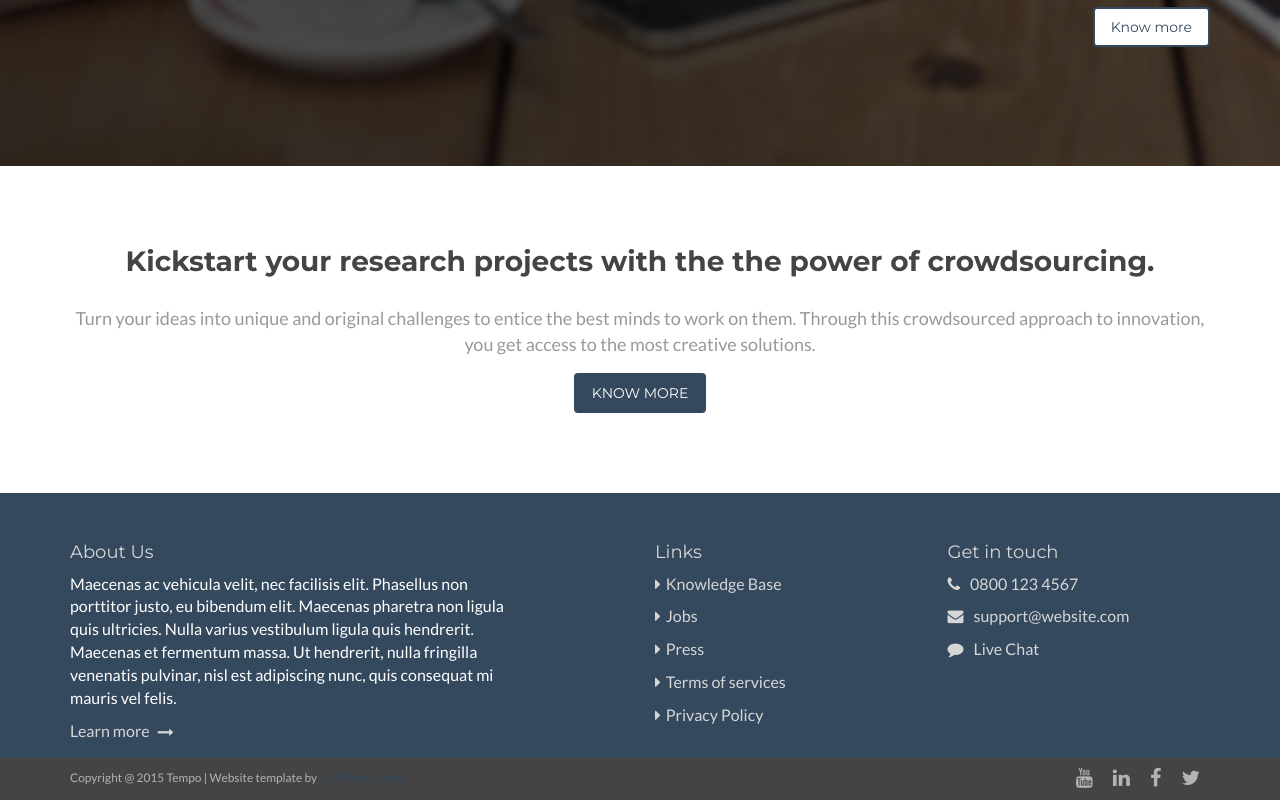
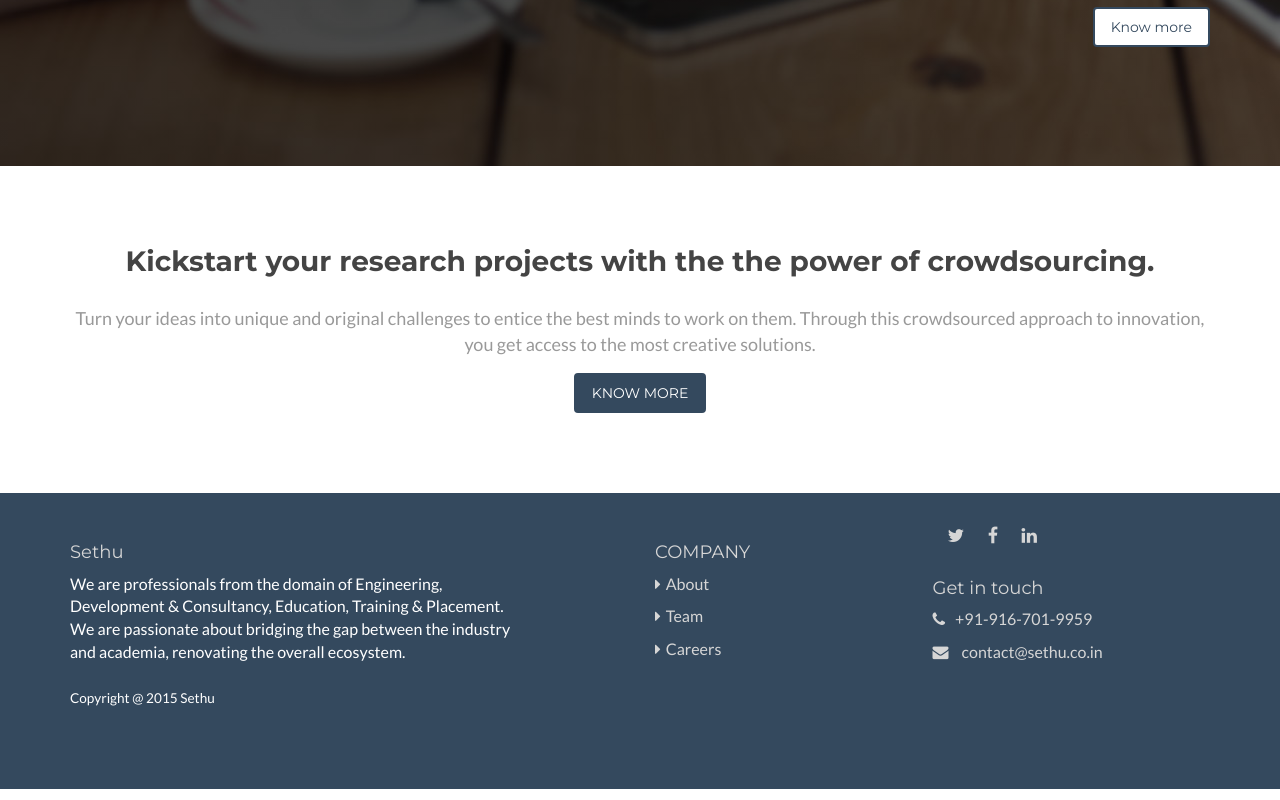
Before and after one commit to Mdevgaonkar/sethu_web, a website: page views/index.html in a window 1280 px wide. Shown: the part 2135-2935 px from the top of the page. Drawn offline with nearby package versions, Linux system fonts and the light colour scheme; files that its build step writes are made by us from their sources; files whose address does not match are found by name.

Commit message:
changed footer layout

```diff
--- a/views/partials/footer.html
+++ b/views/partials/footer.html
@@ -1,52 +1,92 @@
- <!-- ******FOOTER****** -->
- <footer class="footer">
+<!-- ******FOOTER****** -->
+<footer class="footer">
     <div class="footer-content">
         <div class="container">
             <div class="row">
                 <div class="footer-col col-md-5 col-sm-7 col-sm-12 about">
                     <div class="footer-col-inner">
-                        <h3 class="title">About Us</h3>
-                        <p>Maecenas ac vehicula velit, nec facilisis elit. Phasellus non porttitor justo, eu bibendum elit. Maecenas pharetra non ligula quis ultricies. Nulla varius vestibulum ligula quis hendrerit. Maecenas et fermentum massa. Ut hendrerit, nulla fringilla venenatis pulvinar, nisl est adipiscing nunc, quis consequat mi mauris vel felis.</p>
-                        <p><a class="more" href="#">Learn more <i class="fa fa-long-arrow-right"></i></a></p>
+                        <h3 class="title">Sethu</h3>
+                        <p>We are professionals from the domain of Engineering, Development & Consultancy, Education, Training
+                            & Placement. We are passionate about bridging the gap between the industry and academia, renovating
+                            the overall ecosystem.</p>
+                        <!-- <p><a class="more" href="#">Learn more <i class="fa fa-long-arrow-right"></i></a></p> -->
 
-                    </div><!--//footer-col-inner-->
-                </div><!--//foooter-col-->
+                    </div>
+                    <!--//footer-col-inner-->
+                </div>
+                <!--//foooter-col-->
                 <div class="footer-col col-md-3 col-sm-4 col-md-offset-1 links">
                     <div class="footer-col-inner">
-                        <h3 class="title">Links</h3>
+                        <h3 class="title">COMPANY</h3>
                         <ul class="list-unstyled">
-                            <li><a href="#"><i class="fa fa-caret-right"></i>Knowledge Base</a></li>
-                            <li><a href="#"><i class="fa fa-caret-right"></i>Jobs</a></li>
-                            <li><a href="#"><i class="fa fa-caret-right"></i>Press</a></li>
-                            <li><a href="#"><i class="fa fa-caret-right"></i>Terms of services</a></li>
-                            <li><a href="#"><i class="fa fa-caret-right"></i>Privacy Policy</a></li>
+                            <li>
+                                <a href="#">
+                                    <i class="fa fa-caret-right"></i>About</a>
+                            </li>
+                            <li>
+                                <a href="#">
+                                    <i class="fa fa-caret-right"></i>Team</a>
+                            </li>
+                            <li>
+                                <a href="#">
+                                    <i class="fa fa-caret-right"></i>Careers</a>
+                            </li>
+                            <!-- <li><a href="#"><i class="fa fa-caret-right"></i>Press</a></li> -->
+                            <!-- <li><a href="#"><i class="fa fa-caret-right"></i>Terms of services</a></li> -->
+                            <!-- <li><a href="#"><i class="fa fa-caret-right"></i>Privacy Policy</a></li> -->
                         </ul>
-                    </div><!--//footer-col-inner-->
-                </div><!--//foooter-col-->
+                    </div>
+                    <!--//footer-col-inner-->
+                </div>
+                <!--//foooter-col-->
                 <div class="footer-col col-md-3 col-sm-12 contact">
-                    <div class="footer-col-inner">
-                        <h3 class="title">Get in touch</h3>
-                        <div class="row">
-                            <p class="tel col-md-12 col-sm-4"><i class="fa fa-phone"></i>0800 123 4567</p>
-                            <p class="email col-md-12 col-sm-4"><i class="fa fa-envelope"></i><a href="#">support@website.com</a></p>
-                            <p class="email col-md-12 col-sm-4"><i class="fa fa-comment"></i><a href="#">Live Chat</a></p>
+                    <div class="row">
+                        <div class="footer-col-inner title">
+                            <ul class="social col-md-6 col-sm-6 col-xs-12 list-inline">
+                                <li>
+                                    <a href="#">
+                                        <i class="fa fa-twitter"></i>
+                                    </a>
+                                </li>
+                                <li>
+                                    <a href="#">
+                                        <i class="fa fa-facebook"></i>
+                                    </a>
+                                </li>
+                                <li>
+                                    <a href="#">
+                                        <i class="fa fa-linkedin"></i>
+                                    </a>
+                                </li>
+                            </ul>
                         </div>
-                    </div><!--//footer-col-inner-->
-                </div><!--//foooter-col-->
-            </div><!--//row-->
-        </div><!--//container-->
-    </div><!--//footer-content-->
-    <div class="bottom-bar">
-        <div class="container">
+                    </div>
+                    <div class="row">
+                        <div class="footer-col-inner">
+                            <h3 class="title">Get in touch</h3>
+                            <div class="row">
+                                <p class="tel col-md-12 col-sm-4">
+                                    <i class="fa fa-phone"></i>+91-916-701-9959</p>
+                                <p class="email col-md-12 col-sm-4">
+                                    <i class="fa fa-envelope"></i>
+                                    <a href="mailto:contact@sethu.co.in">contact@sethu.co.in</a>
+                                </p>
+                                <!-- <p class="email col-md-12 col-sm-4"><i class="fa fa-comment"></i><a href="#">Live Chat</a></p>     -->
+                            </div>
+                        </div>
+                        <!--//footer-col-inner-->
+                    </div>
+                </div>
+                <!--//foooter-col-->
+            </div>
+            <!--//row-->
             <div class="row">
-                <small class="copyright col-md-6 col-sm-6 col-xs-12">Copyright @ 2015 Tempo | Website template by <a href="../index.html" target="_blank">3rd Wave Media</a></small>
-                <ul class="social col-md-6 col-sm-6 col-xs-12 list-inline">
-                    <li><a href="#" ><i class="fa fa-twitter"></i></a></li>
-                    <li><a href="#" ><i class="fa fa-facebook"></i></a></li>
-                    <li><a href="#" ><i class="fa fa-linkedin"></i></a></li>
-                    <li class="last"><a href="#" ><i class="fa fa-youtube"></i></a></li>
-                </ul><!--//social-->
-            </div><!--//row-->
-        </div><!--//container-->
-    </div><!--//bottom-bar-->
-</footer><!--//footer-->
+                <small class="copyright col-md-6 col-sm-6 col-xs-12">Copyright @ 2015 Sethu</small>
+            </div>
+            <!--//row-->
+        </div>
+        <!--//container-->
+    </div>
+    <!--//footer-content-->
+</footer>
+<!--//footer-->
```
